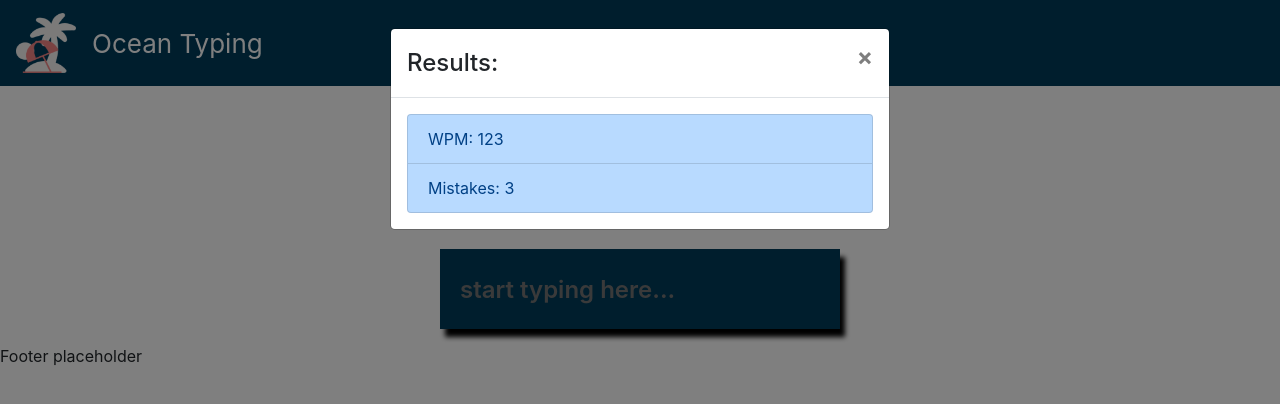
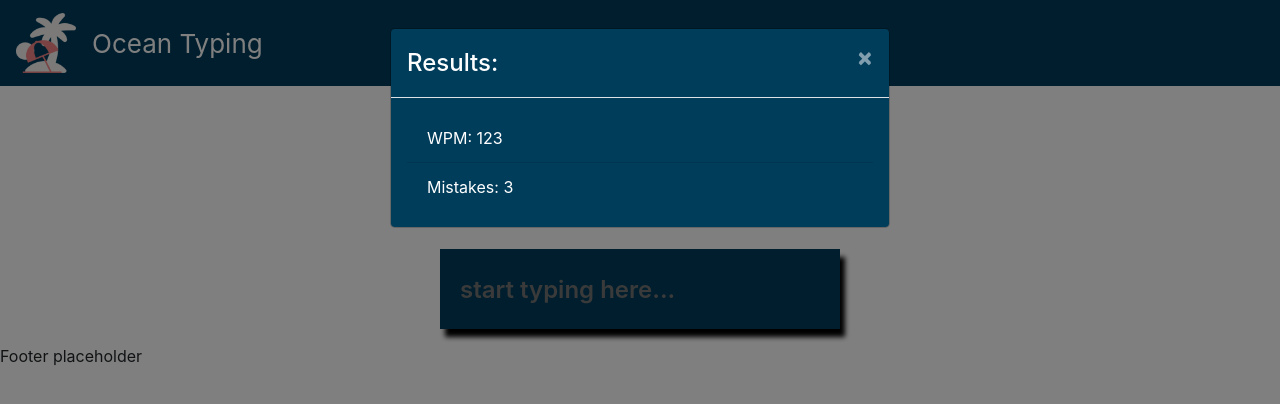
Before and after one commit to jaortiz117/typewave, a React (Create React App) app: page / in a window 1280 px wide. Shown: the top 404 px of the page. Built offline with nearby package versions, Linux system fonts and the light colour scheme.

Commit message:
styled modal

```diff
--- /dev/null
+++ b/src/components/Result.css
@@ -0,0 +1,15 @@
+.bg-indigo .modal-content{
+  background-color: #003d5bff;
+}
+
+.list-indigo, .list-group .list-group-item{
+  background-color: #003d5bff;
+}
+
+.result-modal .modal-content{
+  color: white;
+}
+
+.modal-content .close{
+  color:white;
+}
--- a/src/components/Result.js
+++ b/src/components/Result.js
@@ -1,23 +1,6 @@
 import React, { useState } from 'react';
 import { ListGroup, Modal } from 'react-bootstrap';
-import styled from 'styled-components'
-
-const Styles = styled.div`
-.bg-royal{
-  background-color: hsla(227, 74%, 35%, 1);
-}
-
-.title{
-  align-items: center;
-  justify-content: center;
-  font-size: calc(12px + 2vmin);
-}
-
-.champagne{
-  color: hsla(35, 18%, 96%, 1);
-}
-}
-`;
+import './Result.css'
 
 export function Result(props){
   const [show, setShow] = useState(true);
@@ -33,26 +16,24 @@ export function Result(props){
 
   return (
     <React.Fragment>
-      <Styles>
       <Modal
-        dialogClassName="side-modal"
         show={show}
         onHide={handleClose}
+        dialogClassName="bg-indigo result-modal"
         >
         <Modal.Header closeButton>
           <Modal.Title>Results: </Modal.Title>
         </Modal.Header>
         <Modal.Body>
-          <ListGroup>
+          <ListGroup variant="flush" className="bg-indigo">
             {props.items.map(({label, name, data}) =>(
-              <ListGroup.Item action variant="primary" key={name}>
+              <ListGroup.Item className="list-indigo" key={name}>
                 {label}: {data}
               </ListGroup.Item>
             ))}
           </ListGroup>
         </Modal.Body>
       </Modal>
-      </Styles>
     </React.Fragment>
   );
 }
```
